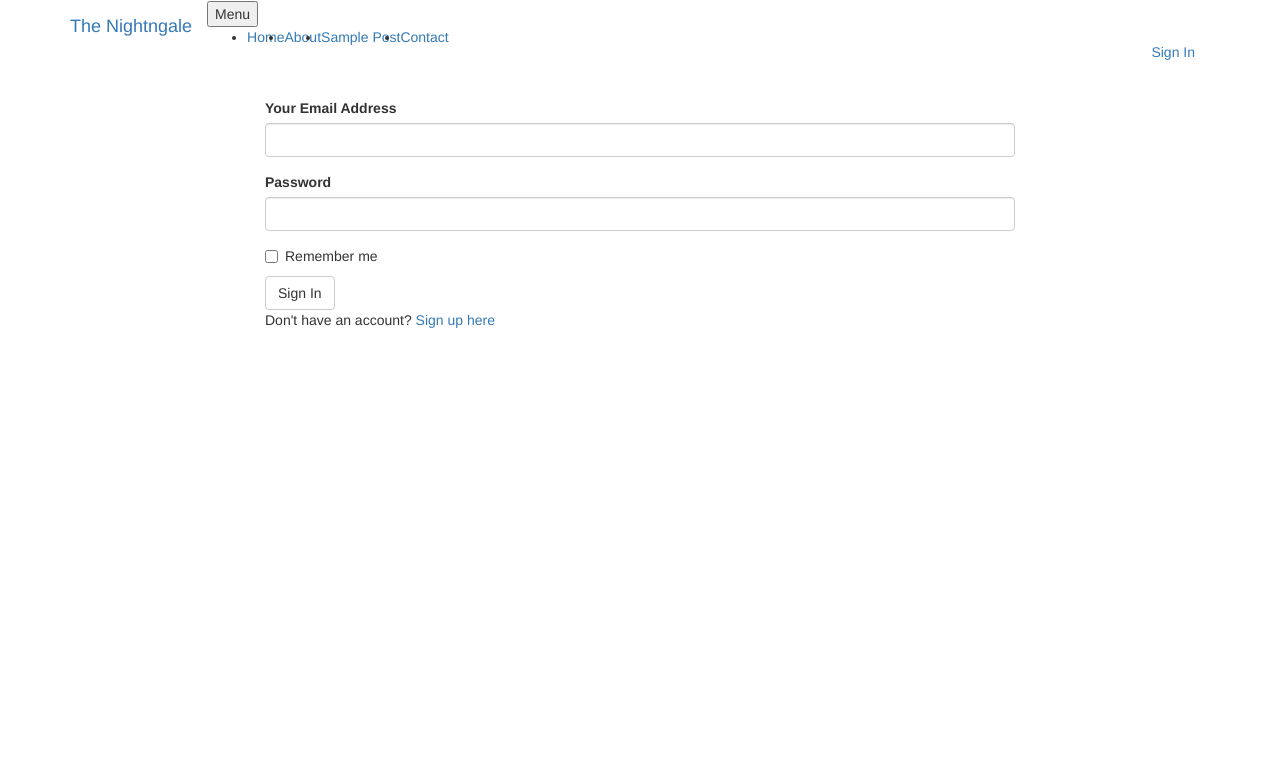
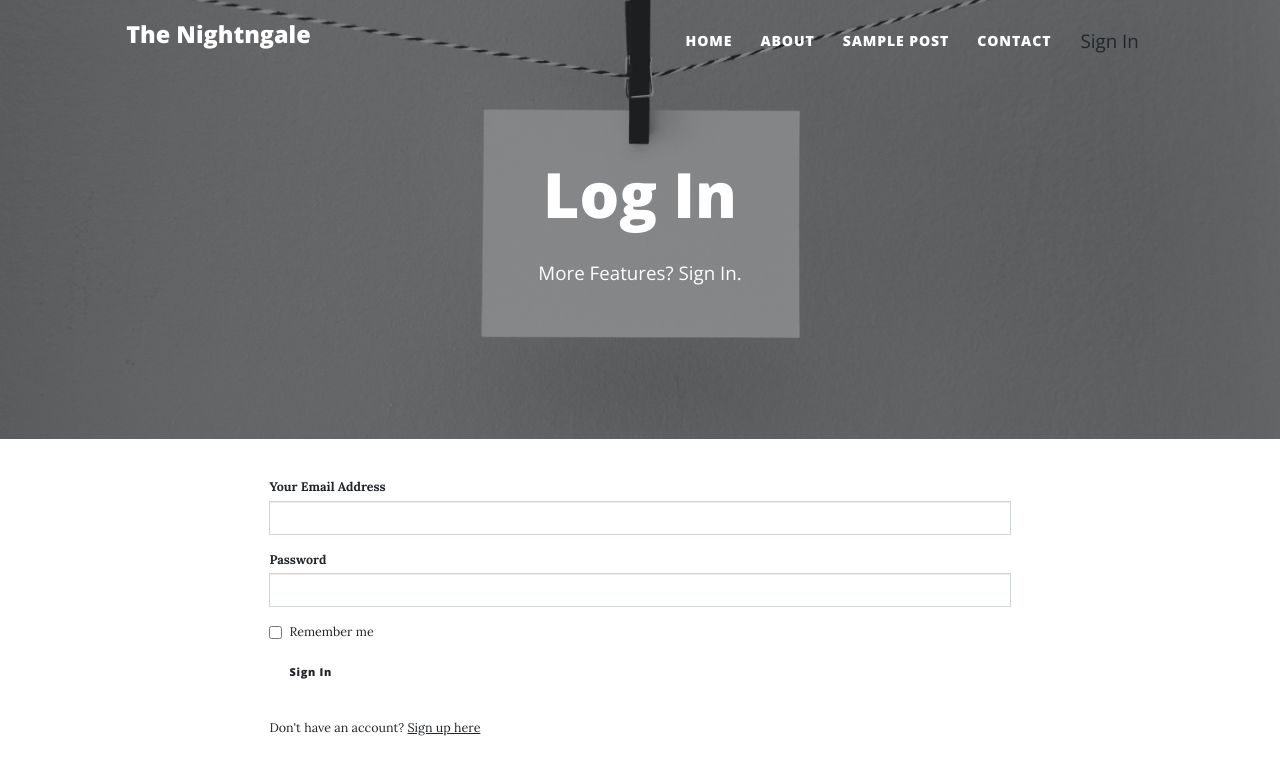
Before and after one commit to Flokots/personal-blog, a Flask app: page /authenticate/login in a window 1280 px wide. Shown: the top 775 px of the page. Run offline with Flask 2, Linux system fonts and the light colour scheme; some libraries are stand-ins or nearby versions.

Commit message:
add login page

```diff
--- a/app/auth/views.py
+++ b/app/auth/views.py
@@ -4,8 +4,6 @@ from flask_login import login_user, logout_user, login_required
 from ..models import User
 from .forms import LoginForm, RegistrationForm
 from .. import db
-
-from auth.forms import RegistrationForm
 from . import auth
 
 @auth.route('/login', methods=['GET', 'POST'])
--- a/app/templates/auth/login.html
+++ b/app/templates/auth/login.html
@@ -1,7 +1,43 @@
 {% extends 'base.html' %}
 {% import 'bootstrap/wtf.html' as wtf %}
 
+<!--Styles block -->
+{% block styles %}
+{{super()}}
+<link rel="icon" type="image/x-icon" href="../static/assets/favicon.ico" />
+<link rel="apple-touch-icon" sizes="180x180" href="../static/assets/apple-touch-icon.png">
+<link rel="icon" type="image/png" sizes="32x32" href="../static/assets/favicon-32x32.png">
+<link rel="icon" type="image/png" sizes="16x16" href="../static/assets/favicon-16x16.png">
+<link rel="manifest" href="../static/assets/site.webmanifest">
+<!-- Font Awesome icons (free version)-->
+<script src="https://use.fontawesome.com/releases/v6.1.0/js/all.js" crossorigin="anonymous"></script>
+<!-- Google fonts-->
+<link href="https://fonts.googleapis.com/css?family=Lora:400,700,400italic,700italic" rel="stylesheet"
+  type="text/css" />
+<link
+  href="https://fonts.googleapis.com/css?family=Open+Sans:300italic,400italic,600italic,700italic,800italic,400,300,600,700,800"
+  rel="stylesheet" type="text/css" />
+<!-- Core theme CSS (includes Bootstrap)-->
+<link rel="stylesheet" href="{{url_for('static', filename='css/styles.css')}}">
+<!--Custom styles-->
+<link rel="stylesheet" href="{{url_for('static', filename='css/index.css')}}">
+{% endblock %}
+
 {% block content %}
+<body>
+  <!-- Page Header-->
+  <header class="masthead" style="background-image: url('../static/assets/img/sign-in.jpg')">
+    <div class="container position-relative px-4 px-lg-5">
+        <div class="row gx-4 gx-lg-5 justify-content-center">
+            <div class="col-md-10 col-lg-8 col-xl-7">
+                <div class="page-heading">
+                    <h1>Log In</h1>
+                    <span class="subheading">More Features? Sign In.</span>
+                </div>
+            </div>
+        </div>
+    </div>
+</header>
   <div class="container">
     <div class="row">
       <div class="col-md-2"></div>
@@ -20,4 +56,9 @@
       <div class="col-md-2"></div>
     </div>
   </div>
+   <!-- Bootstrap core JS-->
+   <script src="https://cdn.jsdelivr.net/npm/bootstrap@5.1.3/dist/js/bootstrap.bundle.min.js"></script>
+   <!-- Core theme JS-->
+   <script src="../static/js/scripts.js"></script>
+</body>
 {% endblock %}
```
Also changed, not shown: app/templates/auth/register.html (+28 -0 lines), app/static/assets/img/sign-in.jpg (added), 1 other file. Lines whose indentation alone changed are shown as unchanged.
